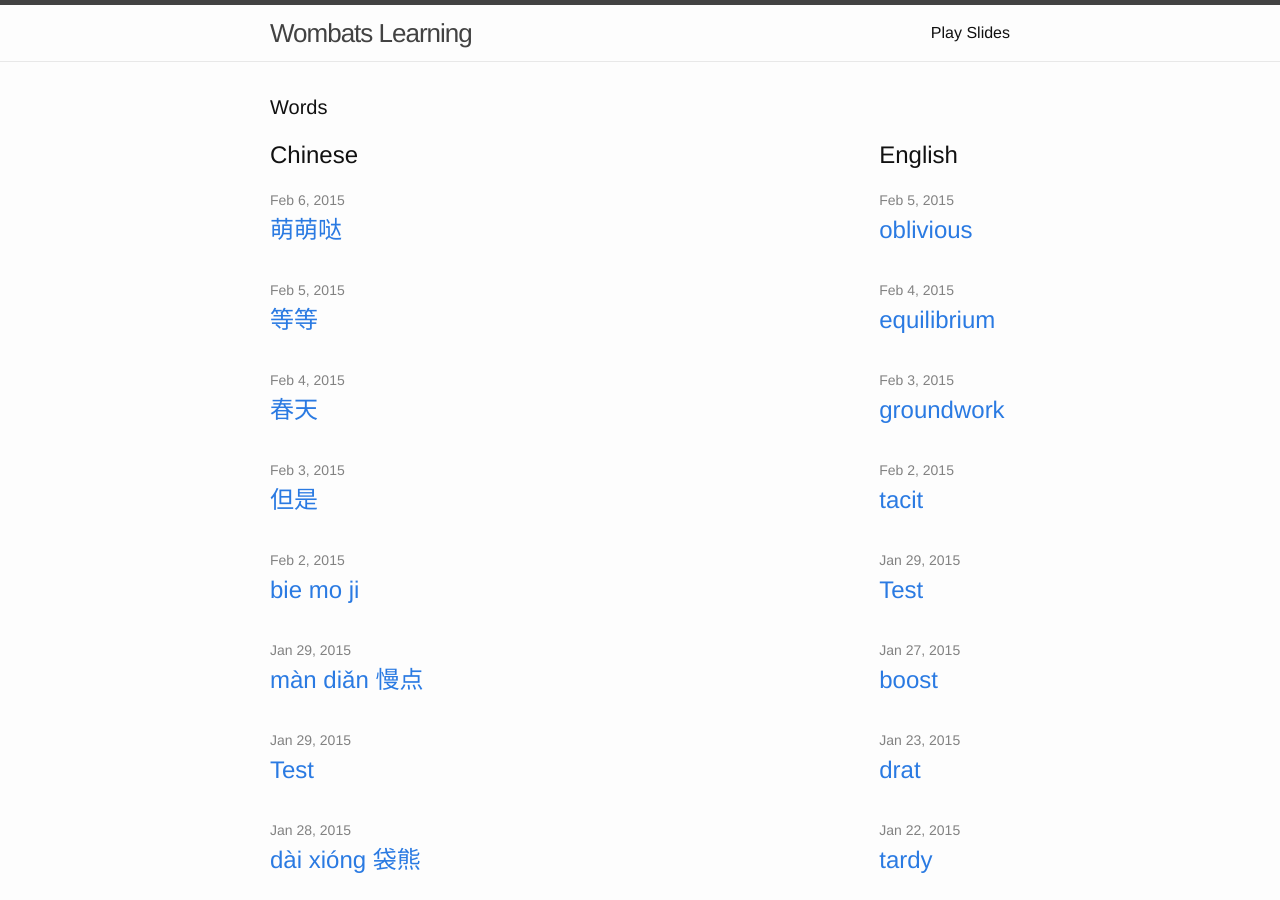
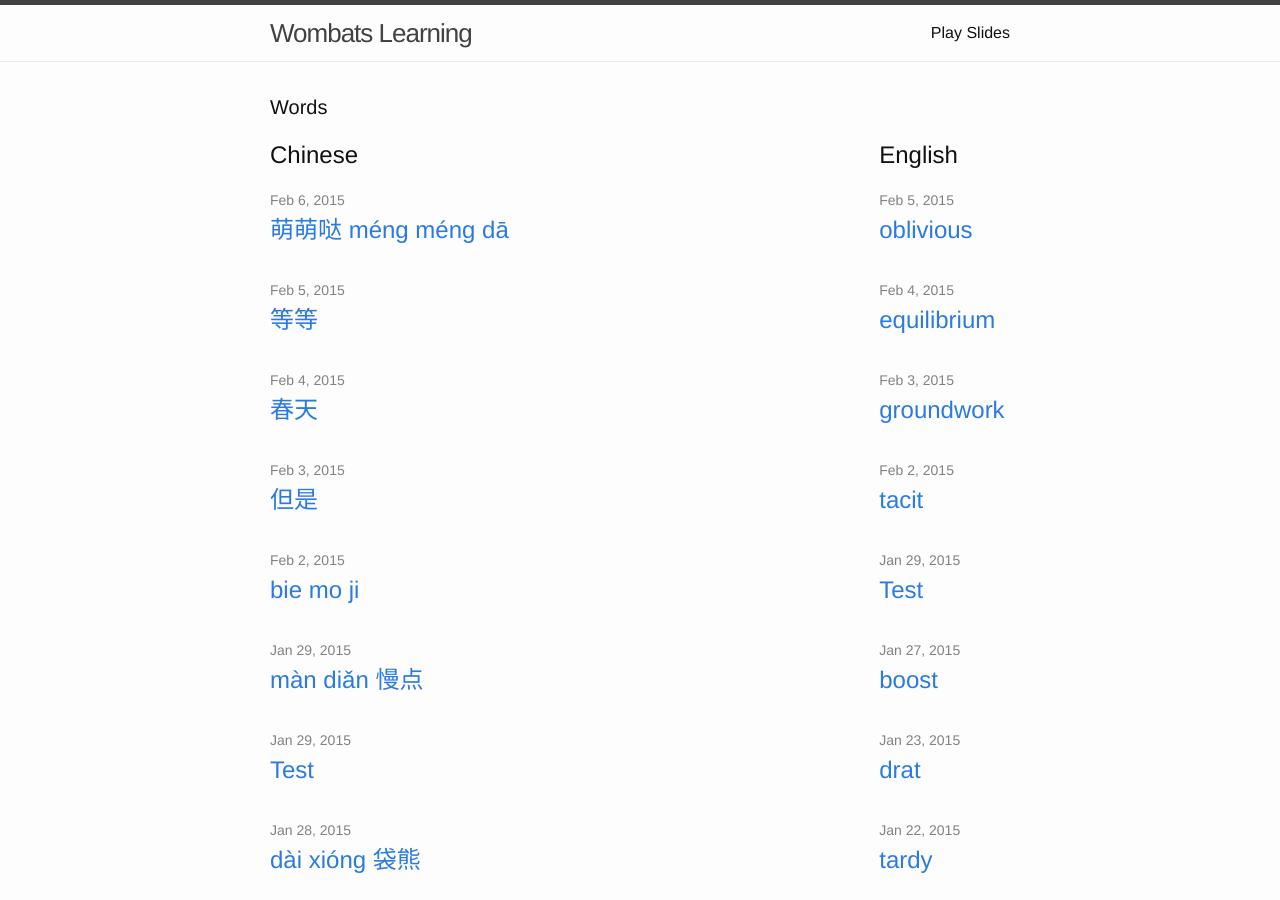
Before and after one commit to shangfei2014/wombats-learning, a Jekyll site: the page built from index.html, in a window 1280 px wide and 900 px high. Built offline with Jekyll 4.4.1, drawn with Linux system fonts in a browser that asks for light colours.

Commit message:
add pronoucation

```diff
--- a/_posts/2015-02-06-meng-meng-da-chinese.markdown
+++ b/_posts/2015-02-06-meng-meng-da-chinese.markdown
@@ -1,6 +1,6 @@
 ---
 layout: post
-title:  "萌萌哒"
+title:  "萌萌哒 méng méng dā"
 date:   2015-02-06 09:00:01
 categories: chinese
 ---
```
